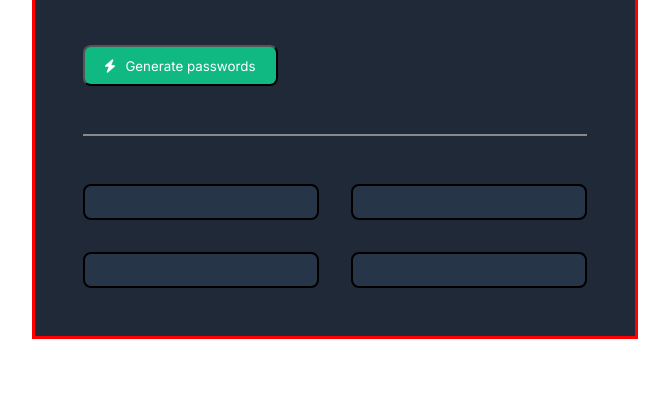
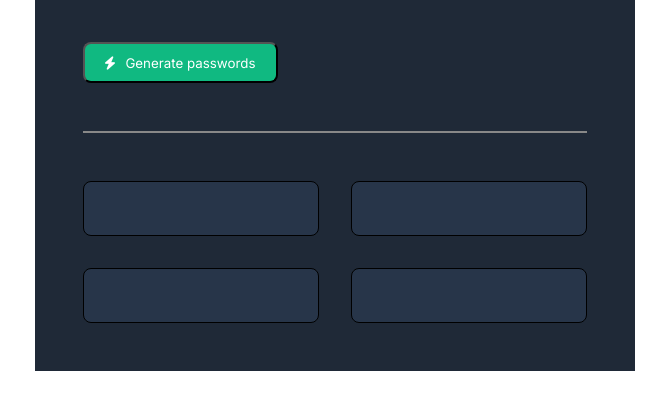
Before and after one commit to aljaplatt/password-generator, a plain HTML site: page index.html in a window 1280 px wide. Shown: the part 236-646 px from the top of the page, without its empty margins (305-974 px from the left). Drawn offline with Linux system fonts and the light colour scheme.

Commit message:
styling edit

```diff
--- a/style.css
+++ b/style.css
@@ -9,7 +9,7 @@ html {
 }
 .container {
   width: 600px;
-  border: 3px solid red;
+  /* border: 3px solid red; */
   margin: 0 auto;
   background: #1f2937;
 }
@@ -63,9 +63,9 @@ h3 {
   display: flex;
   justify-content: center;
   align-items: center;
-  border: 2px solid black;
-  font-size: 2em;
-
+  border: 1px solid black;
+  font-size: 1.5em;
+  min-height: 1.8rem;
   border-radius: 8px;
   background: #273549;
   color: #34d399;
```
